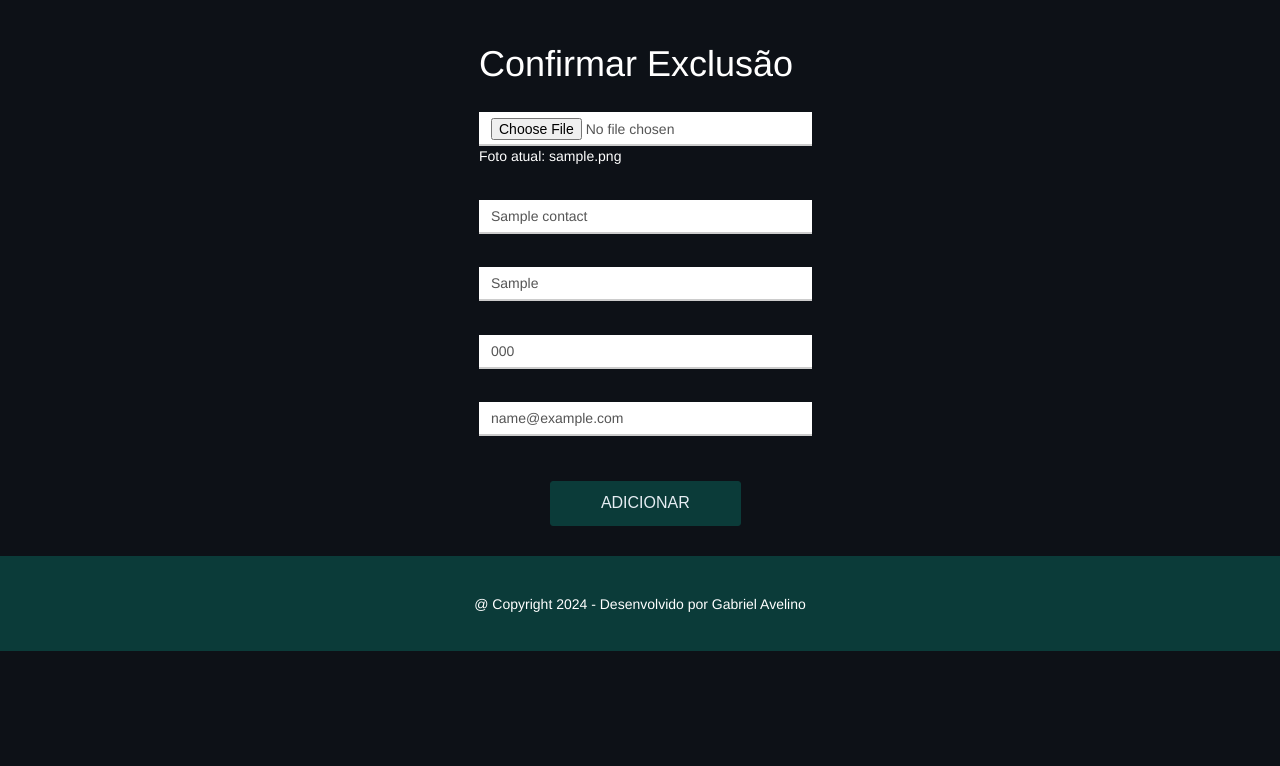
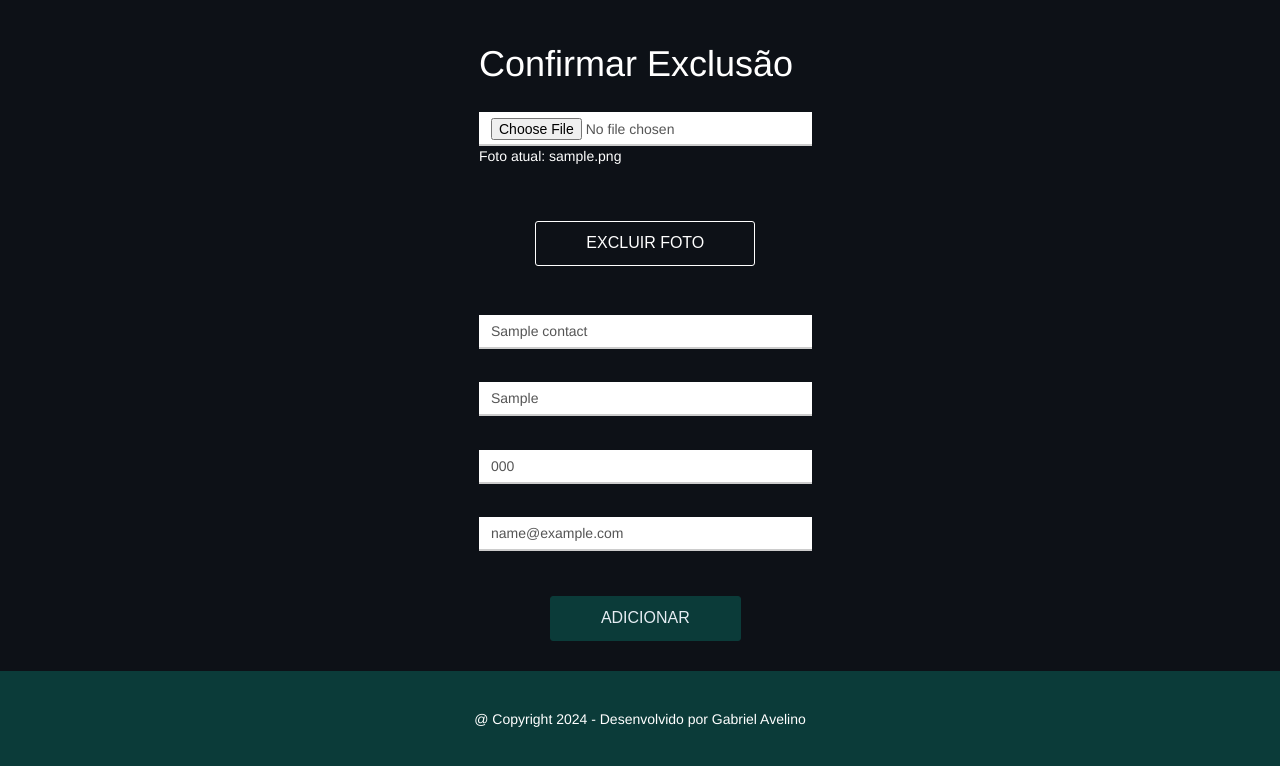
Before and after one commit to Avelino-Gabriel/Django-pro, a Django app: page /edit/1/ in a window 1280 px wide. Shown: the part 168-934 px from the top of the page. Before the commit the page ends 819 px from the top, so only its background shows below. Run offline with Django 5.2, Linux system fonts and the light colour scheme; tables that the repository leaves empty hold one stand-in row (values such as "Sample post"); some libraries are stand-ins or nearby versions.

Commit message:
Botão de deletar foto

```diff
--- a/mycontacts/static/css/add.css
+++ b/mycontacts/static/css/add.css
@@ -5,6 +5,12 @@ textarea {
 .container-add{
 	padding-top: 15%;
 	padding-left: 15%;
+}
+
+.form{
+	display: flex;
+	flex-direction: column;
+	align-items: center;
 }
 
 .form-label {
@@ -28,6 +34,10 @@ textarea {
 .form-control:focus {
 	box-shadow: none;
 	border-color: #0B3B39;
+}
+
+.form-group{
+	width: 100%;
 }
 
 .js-hide-label {
@@ -58,3 +68,9 @@ textarea {
 	color: #0b3B39;
 	transform: translateX(-1px) scale(1.1);
 }
+
+.black{
+	background-color: #0D1117;
+	color: #fff;
+	border: 1px #fff solid;
+}
--- a/mycontacts/static/css/show.css
+++ b/mycontacts/static/css/show.css
@@ -102,6 +102,7 @@ body {
 }
 
 .header {
+	z-index: 999;
 	display: flex;
 	flex-direction: column;
 	align-items: center;
--- /dev/null
+++ b/mycontacts/static/js/delete.js
@@ -0,0 +1,9 @@
+const deletar = document.getElementById('delete')
+
+deletar.addEventListener('click', function(e) {
+    e.preventDefault()
+    var meu_valor = true; // Este é o valor que você quer passar
+
+    // Definindo o valor do input escondido
+    document.getElementById('meu-valor-input').value = meu_valor;
+});
--- a/mycontacts/templates/mycontacts/edit.html
+++ b/mycontacts/templates/mycontacts/edit.html
@@ -15,6 +15,8 @@
                 <input type="file" class="form-control" id="img" name="foto" placeholder="+ Upload" tabindex="1">
                 <p class="text">Foto atual: {{ contact.foto.name }}</p>
             </div>
+            <input type="hidden" name="meu_valor" id="meu-valor-input">
+            <button class="btn black" id="delete" name="delete">Excluir foto</button>
             <div class="form-group">
                 <label class="form-label">Nome</label>
                 <input type="text" class="form-control" id="name" name="name" placeholder="Nome" tabindex="1" required
@@ -42,5 +44,6 @@
         </form>
     </div>
 </div>
+<script type="text/javascript" src="{% static 'js/delete.js' %}"></script>
 
 {% endblock content %}
--- a/mycontacts/views.py
+++ b/mycontacts/views.py
@@ -9,7 +9,6 @@ def etc(arquivo):
     dir = os.listdir(path)
     for file in dir:
         if file == arquivo:
-            print(file)
             os.remove(f'{path}/{file}')
 
 def show(request):
@@ -53,15 +52,24 @@ def editar(request, id):
 
 def update(request, id):
     vfoto = request.FILES.get('foto')
+    vdelete = request.POST.get('meu_valor')
     vnome = request.POST.get('name')
     vrelation = request.POST.get('relation')
     vphone = request.POST.get('phone')
     vemail = request.POST.get('email')
+    print(vdelete)
+    contact = Contact.objects.get(id=id)
 
-    contact = Contact.objects.get(id=id)
-    etc(contact.foto.name)
     if vfoto:
+        etc(contact.foto.name)
         contact.foto = vfoto
+
+    print(vdelete)
+
+    if vdelete:
+        etc(contact.foto.name)
+        contact.foto = None
+
     contact.name = vnome
     contact.relation = vrelation
     contact.phone = vphone
```
